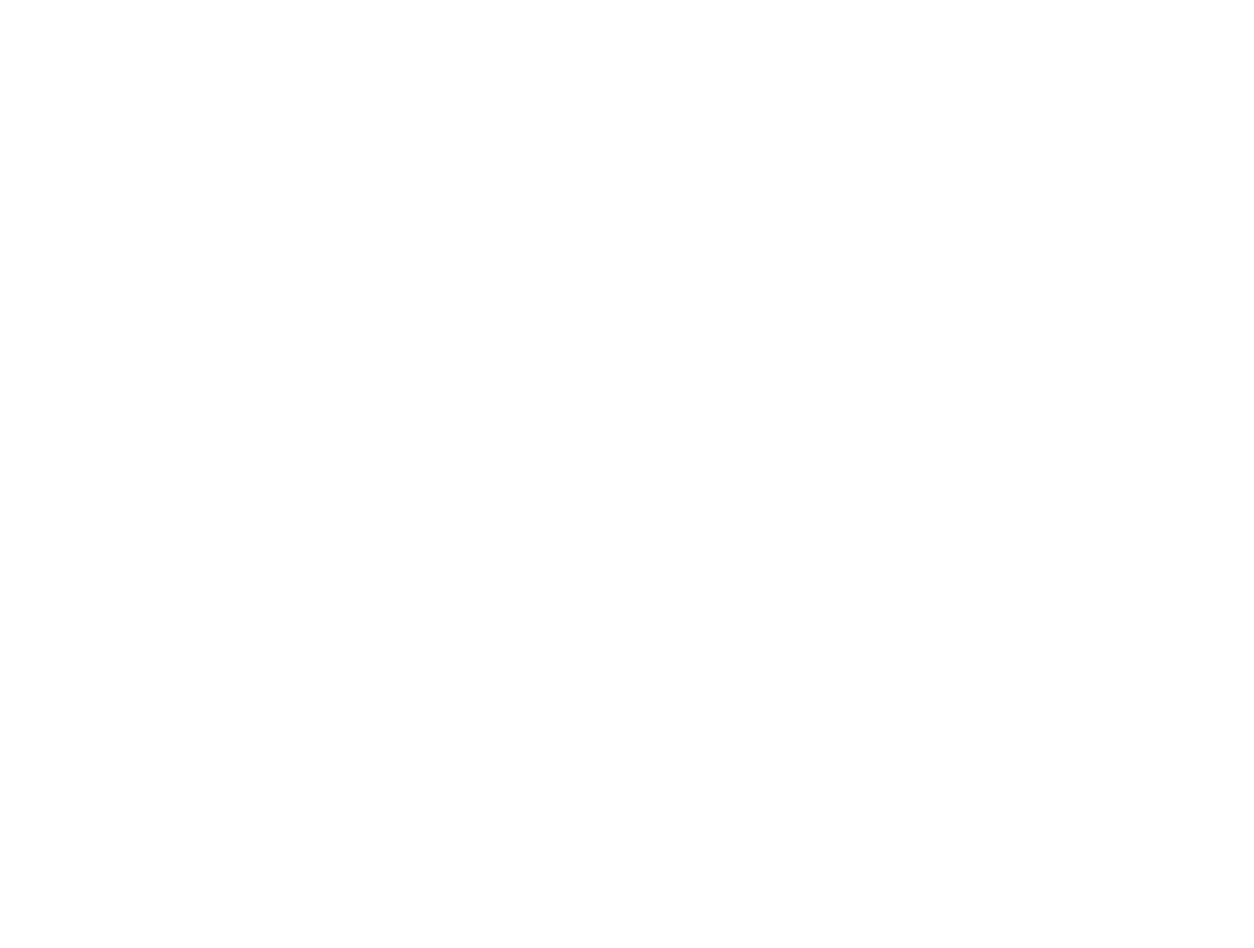
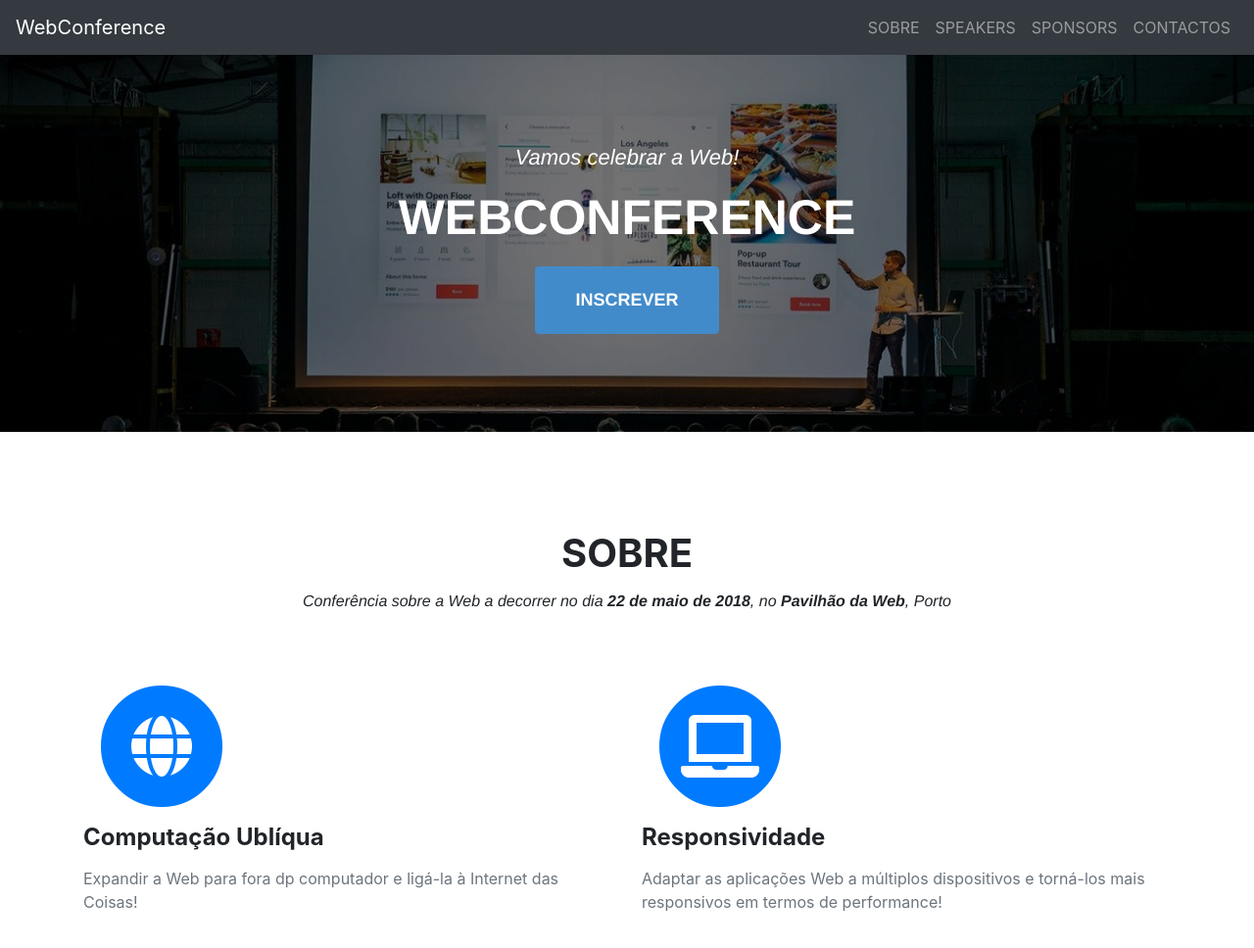
Before and after one commit to resendex/WebConference, a plain HTML site: page index.html in a window 1280 px wide. Shown: the whole page at 98% size. Before the commit the page ends 800 px from the top, so only its background shows below. Drawn offline with nearby package versions, Linux system fonts and the light colour scheme; some packages are replaced by stand-ins of ours; a script that the page names is missing.

Commit message:
Avanços no cabeçalho, definições de estilos CSS, inclusão de novas FrameWorks como o SweetAlert2 e criação de um ficheiro JS que posteriormente preencherá os oradores dinamicamente (estas linhas serão apagadas do HTML e só lá estão como referência)

```diff
--- /dev/null
+++ b/css/estilos.css
@@ -0,0 +1,72 @@
+
+/* Regras CSS para a página da conferência */
+
+header.masthead {
+    text-align: center;
+    color: white;
+    background-image: url("../img/conference.jpg");
+    background-repeat: no-repeat;
+    background-attachment: scroll;
+    background-position: center center;
+    background-size: cover;
+}
+
+header.masthead .intro-text {
+    padding-top: 150px;
+    padding-bottom: 100px;
+}
+
+header.masthead .intro-text .intro-lead-in {
+    font-size: 22px;
+    font-style: italic;
+    line-height: 22px;
+    margin-bottom: 25px;
+    font-family: 'Droid Serif', 'Helvetica Neue', Helvetica, sans-serif;
+}
+
+header.masthead .intro-heading {
+    font-size: 50px;
+    font-weight: 700;
+    line-height: 50px;
+    margin-bottom: 25px;
+    font-family: 'Montserrat', 'Helvetica Neue', Helvetica, sans-serif;
+}
+
+.btn {
+    font-family: 'Montserrat', 'Helvetica Neue', Helvetica, sans-serif;
+    font-weight: 700;
+}
+.btn-xl {
+    font-size: 18px;
+    padding: 20px 40px;
+}
+.btn-primary {
+    background-color: #428bca;
+    border-color: #428bca;
+}
+.btn-primary:active, .btn-primary:focus, .btn-primary:hover {
+    background-color: #3677b1 !important;
+    border-color: #3677b1 !important;
+    color: white;
+}
+
+section {
+    padding: 100px 0;
+}
+section h2.section-heading {
+    font-size: 40px;
+    margin-top: 0;
+    margin-bottom: 15px;
+}
+section h3.section-subheading {
+    font-size: 16px;
+    font-weight: 400;
+    font-style: italic;
+    margin-bottom: 75px;
+    text-transform: none;
+    font-family: 'Droid Serif', 'Helvetica Neue', Helvetica, sans-serif;
+}
+
+.topic-heading {
+    margin: 15px 0;
+}
--- a/index.html
+++ b/index.html
@@ -1,3 +1,4 @@
+
 <!DOCTYPE html>
 <html lang="en">
 
@@ -7,11 +8,14 @@
     <meta http-equiv="X-UA-Compatible" content="ie=edge">
     <title>Document</title>
     <link rel="stylesheet"
-            href="https://stackpath.bootstrapcdn.com/bootstrap/4.5.2/css/bootstrap.min.css">
+            href="https://stackpath.bootstrapcdn.com/bootstrap/4.1.3/css/bootstrap.min.css">
+    <link rel="stylesheet" href="css/estilos.css">
+    <link rel="stylesheet"
+    href="https://use.fontawesome.com/releases/v5.2.0/css/all.css">
   </head>
 
   <body>
-    <nav class="navbar navbar-expand-lg navbar-dark fixed-top">
+    <nav class="navbar navbar-expand-lg navbar-dark bg-dark fixed-top">
         <!-- Barra de navegação -->
         <a class="navbar-brand" href="#page-top">WebConference</a>
 
@@ -35,21 +39,90 @@
 
     <button class="navbar-toggler navbar-toggler-right" type="button"
       data-toggle="collapse" data-target="#navbarResponsive">
+      <span class="navbar-toggler-icon"></span>
     </button>
-
-    <span class="navbar-toggler-icon"></span>
     </nav>
 
-    <header>
+    <header class="masthead">
         <!-- Imagem principal e botão de inscrição na conferência -->
+         <div class="container">
+            <div class="intro-text">
+            <!-- Título -->
+              <div class="intro-lead-in">Vamos celebrar a Web!</div>
+              <div class="intro-heading text-uppercase">WebConference</div>
+            <!-- Botão de inscrição -->
+              <a class="btn btn-primary btn-xl text-uppercase"
+                href="#" id="btnRegister">inscrever</a>
+            </div>
+         </div>
     </header>
 
     <section id ="about">
         <!-- Informação básica sobre a conferência -->
+         <div class="container">
+
+           <div class="row">
+             <!-- Título e texto principal -->
+             <div class="col-lg-12 text-center">
+               <h2 class="section-heading text-uppercase"><b>Sobre</b></h2>
+               <h3 class="section-subheading "><i>Conferência sobre a
+                Web a decorrer no dia <b>22 de maio de 2018</b>, no
+                <b>Pavilhão da Web</b>, Porto</i></h3>
+             </div>
+           </div>
+
+           <div class="row">
+             <!-- Tópicos -->
+             <div class="col-md-6">
+               <!-- Tópico n.º1 -->
+                <span class="fa-stack fa-4x">
+                  <i class="fas fa-circle fa-stack-2x text-primary"></i>
+                  <i class="fas fa-globe fa-stack-1x fa-inverse"></i>
+                </span>
+                <h4 class="topic-heading"><b>Computação Ublíqua</b></h4>
+                <p class="text-muted">Expandir a Web para fora dp computador e
+                  ligá-la à Internet das Coisas!</p>
+             </div>
+             <div class="col-md-6">
+                <!-- Tópico n.º2 -->
+              <span class="fa-stack fa-4x">
+                  <i class="fas fa-circle fa-stack-2x text-primary"></i>
+                  <i class="fas fa-laptop fa-stack-1x fa-inverse"></i>
+                </span>
+                <h4 class="topic-heading"><b>Responsividade</b></h4>
+                <p class="text-muted">Adaptar as aplicações Web a múltiplos dispositivos
+                  e torná-los mais responsivos em termos de performance!
+                </p>
+             </div>
+           </div>
+
+         </div>
     </section>
 
     <section id="speakers">
         <!-- Informação sobre os oradores da conferência -->
+         <div class="row" id="renderSpeakers">
+           <div class="col-sm-4">
+             <div class="team-member">
+               <!-- Orador nº. 1 -->
+             </div>
+           </div>
+           <div class="col-sm-4">
+             <div class="team-member">
+               <!-- Orador nº. 2 -->
+             </div>
+           </div>
+           <div class="col-sm-4">
+             <div class="team-member">
+               <!-- Orador nº. 3 -->
+             </div>
+           </div>
+           <div class="col-sm-4">
+             <div class="team-member">
+               <!-- Orador nº. X -->
+             </div>
+           </div>
+         </div>
     </section>
 
     <section id="sponsors">
@@ -65,13 +138,16 @@
     </footer>
 
     <script
-      src ="https://code.jquery.com/jquery-3.5.1.slim.min.js">
+      src ="https://code.jquery.com/jquery-3.3.1.slim.min.js">
     </script>
     <script
-      src ="https://cdnjs.cloudflare.com/ajax/libs/popper.js/1.16.0/umd/popper.min.js">
+      src ="https://cdnjs.cloudflare.com/ajax/libs/popper.js/1.14.3/umd/popper.min.js">
     </script>
     <script
-      src="https://stackpath.bootstrapcdn.com/bootstrap/4.5.2/js/bootstrap.min.js">
+      src="https://stackpath.bootstrapcdn.com/bootstrap/4.1.3/js/bootstrap.min.js">
     </script>
+    <script src="js/scripts.js"></script>
+    <script src="https://cdnjs.cloudflare.com/ajax/libs/limonte-
+         sweetalert2/7.26.9/sweetalert2.all.min.js"></script>
   </body>
 </html>
```
Also changed, not shown: js/webconf.js (added, +21 -0 lines), img/conference.jpg (added).
